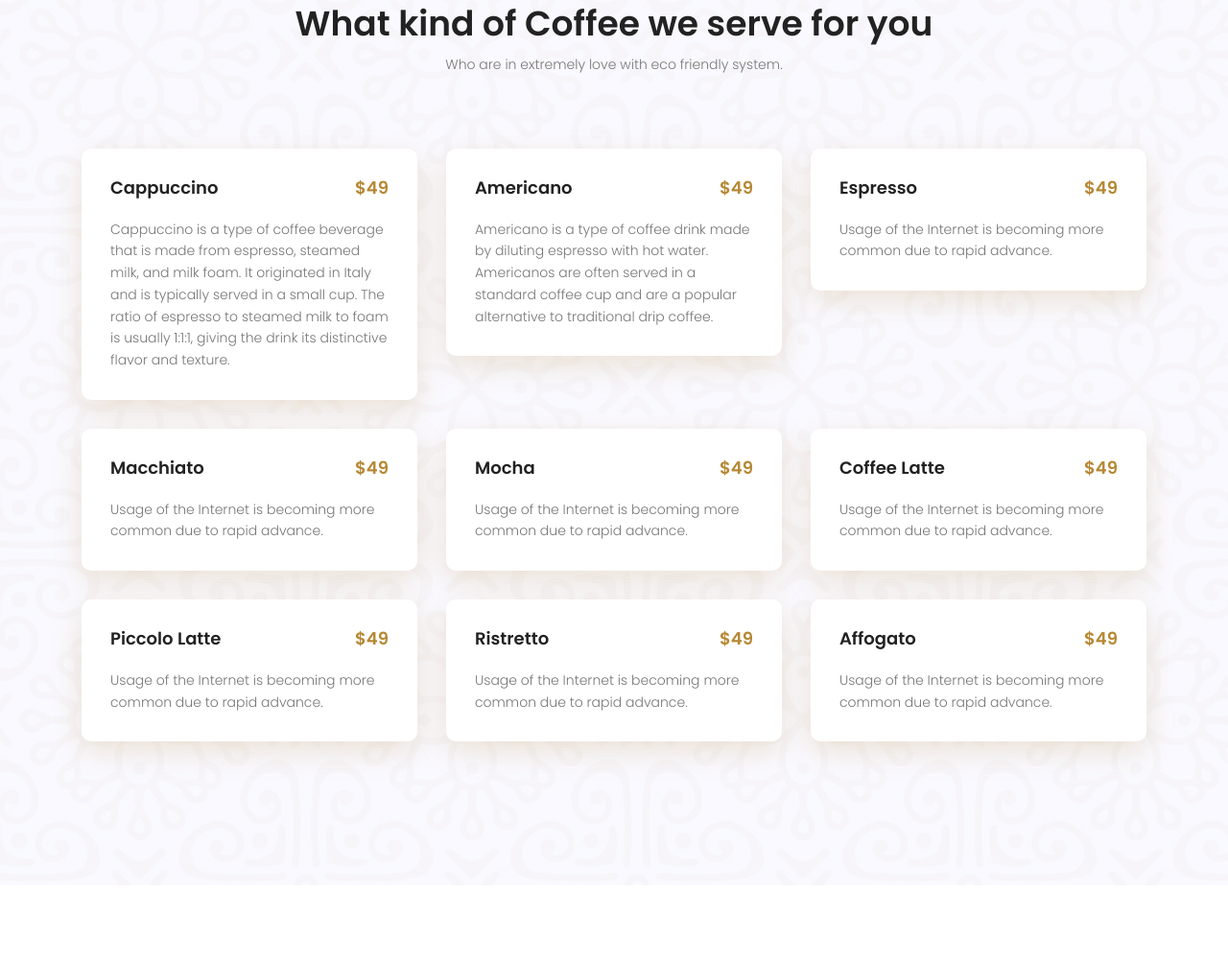
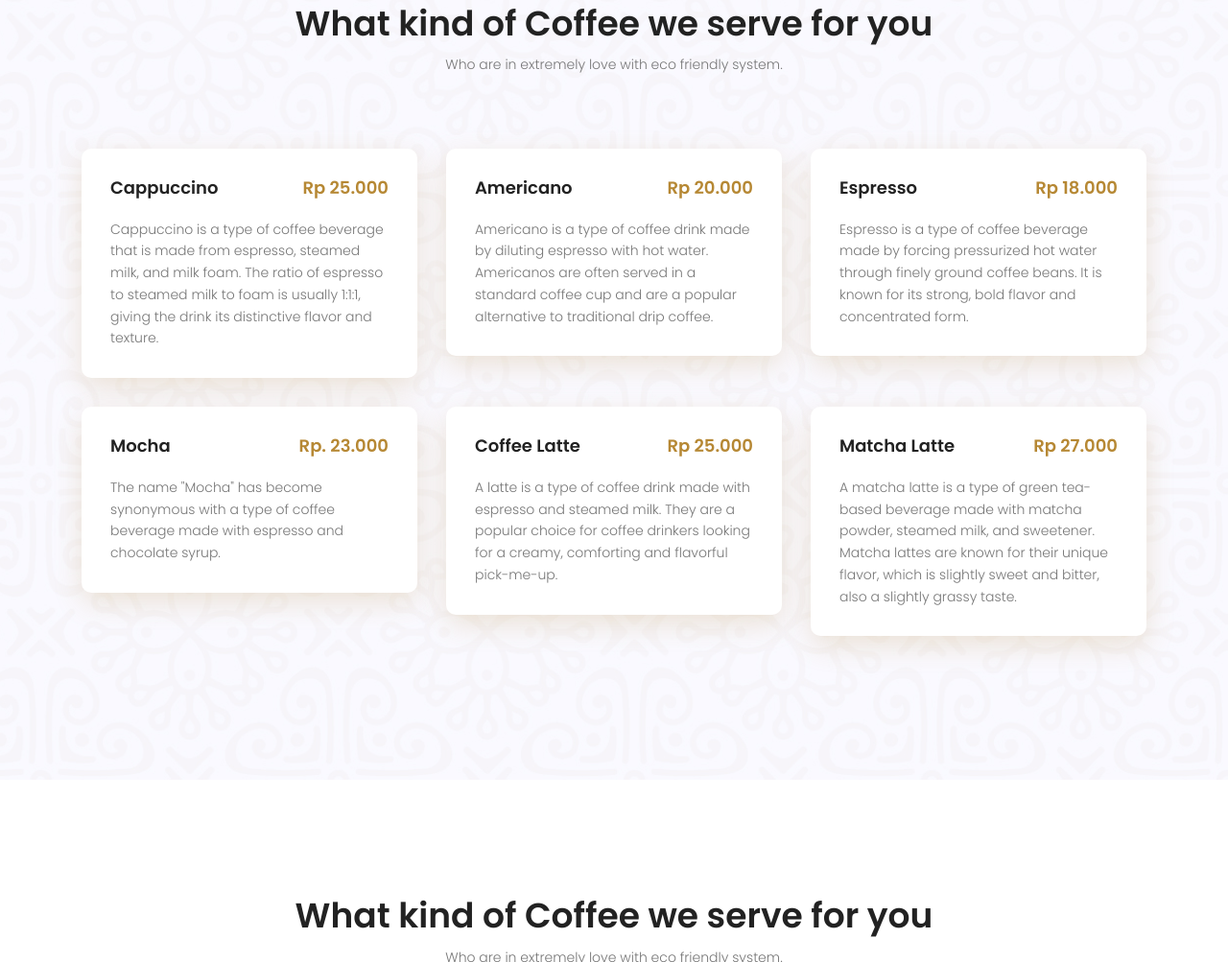
Before and after one commit to swtlbyz/coffee-shop-web, a plain HTML site: page index.html in a window 1280 px wide. Shown: the part 1407-2410 px from the top of the page at 96% size. Drawn offline with nearby package versions, Linux system fonts and the light colour scheme; some packages are replaced by stand-ins of ours.

Commit message:
change coffe menu

```diff
--- a/index.html
+++ b/index.html
@@ -133,11 +133,11 @@
 								<div class="title-div justify-content-between d-flex">
 									<h4>Cappuccino</h4>
 									<p class="price float-right">
-										$49
+										Rp 25.000
 									</p>
 								</div>
 								<p>
-									Cappuccino is a type of coffee beverage that is made from espresso, steamed milk, and milk foam. It originated in Italy and is typically served in a small cup. The ratio of espresso to steamed milk to foam is usually 1:1:1, giving the drink its distinctive flavor and texture.
+									Cappuccino is a type of coffee beverage that is made from espresso, steamed milk, and milk foam. The ratio of espresso to steamed milk to foam is usually 1:1:1, giving the drink its distinctive flavor and texture.
 								</p>
 							</div>
 						</div>
@@ -146,7 +146,7 @@
 								<div class="title-div justify-content-between d-flex">
 									<h4>Americano</h4>
 									<p class="price float-right">
-										$49
+										Rp 20.000
 									</p>
 								</div>
 								<p>
@@ -159,24 +159,11 @@
 								<div class="title-div justify-content-between d-flex">
 									<h4>Espresso</h4>
 									<p class="price float-right">
-										$49
+										Rp 18.000
 									</p>
 								</div>
 								<p>
-									Usage of the Internet is becoming more common due to rapid advance.
-								</p>
-							</div>
-						</div>
-						<div class="col-lg-4">
-							<div class="single-menu">
-								<div class="title-div justify-content-between d-flex">
-									<h4>Macchiato</h4>
-									<p class="price float-right">
-										$49
-									</p>
-								</div>
-								<p>
-									Usage of the Internet is becoming more common due to rapid advance.
+									Espresso is a type of coffee beverage made by forcing pressurized hot water through finely ground coffee beans. It is known for its strong, bold flavor and concentrated form.
 								</p>
 							</div>
 						</div>
@@ -185,11 +172,11 @@
 								<div class="title-div justify-content-between d-flex">
 									<h4>Mocha</h4>
 									<p class="price float-right">
-										$49
+										Rp. 23.000
 									</p>
 								</div>
 								<p>
-									Usage of the Internet is becoming more common due to rapid advance.
+									The name "Mocha" has become synonymous with a type of coffee beverage made with espresso and chocolate syrup.
 								</p>
 							</div>
 						</div>
@@ -198,50 +185,24 @@
 								<div class="title-div justify-content-between d-flex">
 									<h4>Coffee Latte</h4>
 									<p class="price float-right">
-										$49
+										Rp 25.000
 									</p>
 								</div>
 								<p>
-									Usage of the Internet is becoming more common due to rapid advance.
+									A latte is a type of coffee drink made with espresso and steamed milk. They are a popular choice for coffee drinkers looking for a creamy, comforting and flavorful pick-me-up.
 								</p>
 							</div>
 						</div>
 						<div class="col-lg-4">
 							<div class="single-menu">
 								<div class="title-div justify-content-between d-flex">
-									<h4>Piccolo Latte</h4>
+									<h4>Matcha Latte</h4>
 									<p class="price float-right">
-										$49
+										Rp 27.000
 									</p>
 								</div>
 								<p>
-									Usage of the Internet is becoming more common due to rapid advance.
-								</p>
-							</div>
-						</div>
-						<div class="col-lg-4">
-							<div class="single-menu">
-								<div class="title-div justify-content-between d-flex">
-									<h4>Ristretto</h4>
-									<p class="price float-right">
-										$49
-									</p>
-								</div>
-								<p>
-									Usage of the Internet is becoming more common due to rapid advance.
-								</p>
-							</div>
-						</div>
-						<div class="col-lg-4">
-							<div class="single-menu">
-								<div class="title-div justify-content-between d-flex">
-									<h4>Affogato</h4>
-									<p class="price float-right">
-										$49
-									</p>
-								</div>
-								<p>
-									Usage of the Internet is becoming more common due to rapid advance.
+									A matcha latte is a type of green tea-based beverage made with matcha powder, steamed milk, and sweetener. Matcha lattes are known for their unique flavor, which is slightly sweet and bitter, also a slightly grassy taste.
 								</p>
 							</div>
 						</div>
```
